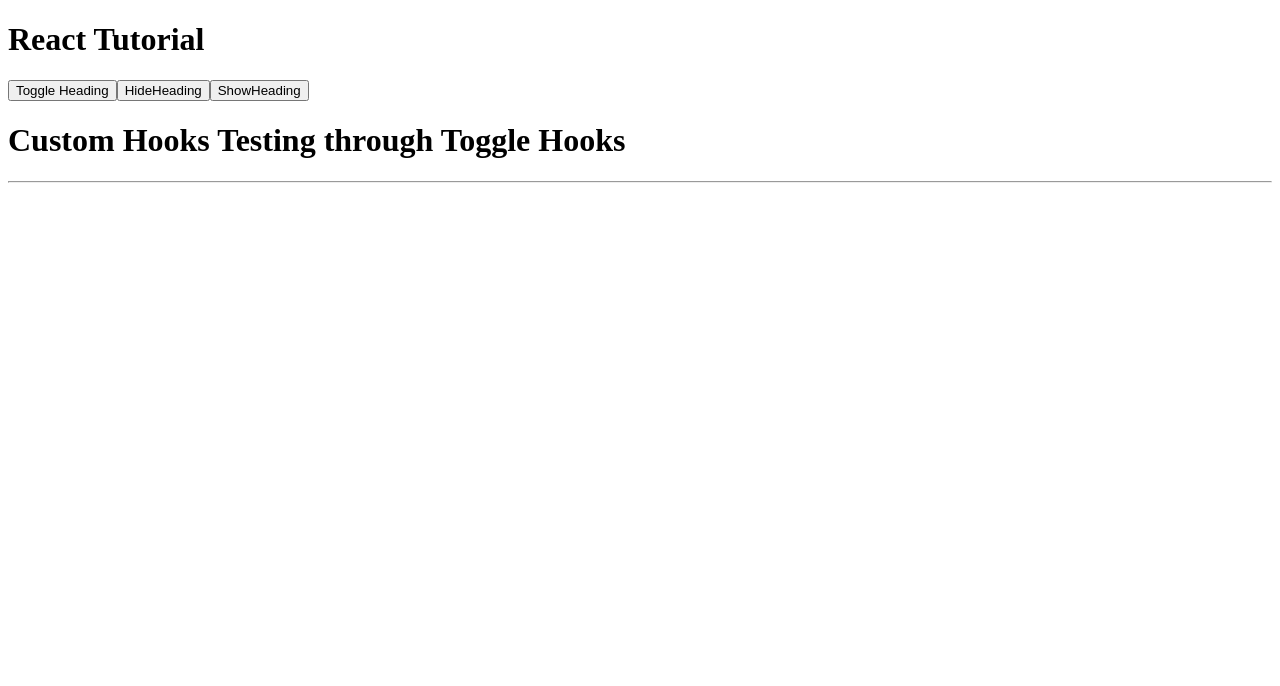
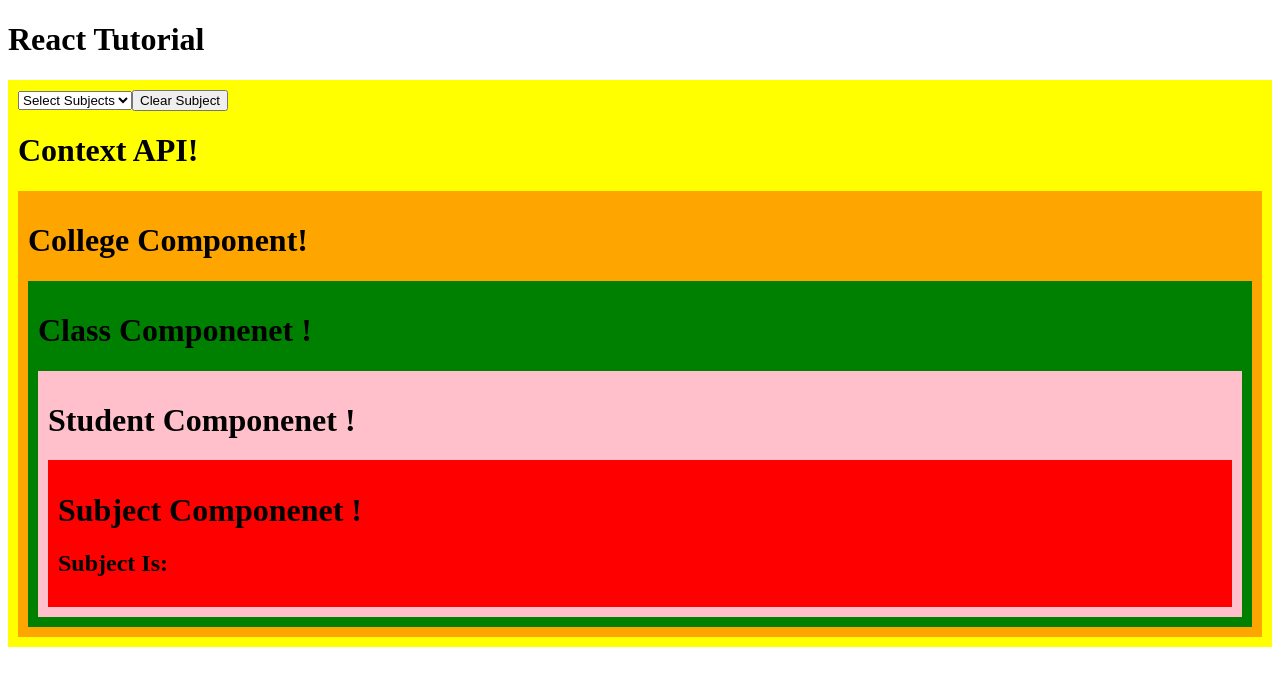
Before and after one commit to pans1234/React-Js-Tutorial, a React (Vite) app: page / in a window 1280 px wide. Shown: the top 686 px of the page. Built offline with nearby package versions, Linux system fonts and the light colour scheme.

Commit message:
UseContext API usage

```diff
--- a/src/App.jsx
+++ b/src/App.jsx
@@ -34,6 +34,7 @@ import LiftingStateUpParent from './React-Advance-Concepts/Lifting-State-Up-Reac
 import UpdateObjState from './Hooks-Understanding/Updating-objects-of-state'
 import UpdateArrayObjects from './Hooks-Understanding/Update-Array-Objects-List'
 import useToggleHooks from './custom-hooks/useToggle'
+import ParentContextAPI from './Context-Api-Understand/Parent-context'
 function App() {
   const [count, setCount] = useState(0)
   let userObj = [
@@ -84,7 +85,7 @@ function App() {
       {/* <LiftingStateUpParent /> */}
       {/* <UpdateObjState /> */}
       {/* <UpdateArrayObjects /> */}
-      <button onClick={setDisplay}>Toggle Heading</button>
+      {/* <button onClick={setDisplay}>Toggle Heading</button>
       <button onClick={(e) => setHideShow(false)}>HideHeading</button>
       <button onClick={() => setHideShow(true)}>ShowHeading</button>
       {
@@ -93,7 +94,9 @@ function App() {
       <hr />
       {
         hideShow ? <h1>Custom Hooks Testing from Hide and show Function</h1> : null
-      }
+      } */}
+
+      <ParentContextAPI />
 
 
     </div>
--- /dev/null
+++ b/src/Context-Api-Understand/ClassComponent.jsx
@@ -0,0 +1,10 @@
+import StudentComponent from './Student'
+
+export default function ClassComponenet() {
+    return (
+        <div style={{ backgroundColor: 'green', padding: "10px" }}>
+            <h1>Class Componenet !</h1>
+            <StudentComponent />
+        </div>
+    )
+}
--- /dev/null
+++ b/src/Context-Api-Understand/College.jsx
@@ -0,0 +1,10 @@
+import ClassComponenet from './ClassComponent'
+
+export default function CollegeComponent() {
+    return (
+        <div style={{ backgroundColor: 'orange', padding: "10px" }}>
+            <h1>College Component!</h1>
+            <ClassComponenet />
+        </div>
+    )
+}
--- /dev/null
+++ b/src/Context-Api-Understand/ContextData.jsx
@@ -0,0 +1,4 @@
+import { createContext } from "react";
+
+// Creating Context
+export const SubjectContext = createContext("Math")
--- /dev/null
+++ b/src/Context-Api-Understand/Parent-context.jsx
@@ -0,0 +1,21 @@
+import { useState } from 'react'
+import CollegeComponent from './College'
+import { SubjectContext } from './ContextData'
+export default function ParentContextAPI() {
+    const [sub, setSub] = useState('');
+    return (
+        <div style={{ backgroundColor: 'yellow', padding: "10px" }}>
+            <SubjectContext.Provider value={sub}>
+                <select value={sub} onChange={(e) => setSub(e.target.value)}>
+                    <option value="">Select Subjects</option>
+                    <option value="Math">Math</option>
+                    <option value="English">English</option>
+                    <option value="History">History</option>
+                </select>
+                <button onClick={() => setSub('')}>Clear Subject</button>
+                <h1>Context API!</h1>
+                <CollegeComponent />
+            </SubjectContext.Provider>
+        </div>
+    )
+}
--- /dev/null
+++ b/src/Context-Api-Understand/Student.jsx
@@ -0,0 +1,10 @@
+import SubjectComponent from './SubjectComponent'
+
+export default function StudentComponent() {
+    return (
+        <div style={{ backgroundColor: 'pink', padding: "10px" }}>
+            <h1>Student Componenet !</h1>
+            <SubjectComponent />
+        </div>
+    )
+}
--- /dev/null
+++ b/src/Context-Api-Understand/SubjectComponent.jsx
@@ -0,0 +1,11 @@
+import { useContext } from 'react'
+import { SubjectContext } from './ContextData'
+export default function SubjectComponent() {
+    const subjectctx = useContext(SubjectContext)
+    return (
+        <div style={{ backgroundColor: 'red', padding: "10px" }}>
+            <h1>Subject Componenet !</h1>
+            <h2>Subject Is: {subjectctx}</h2>
+        </div>
+    )
+}
```
